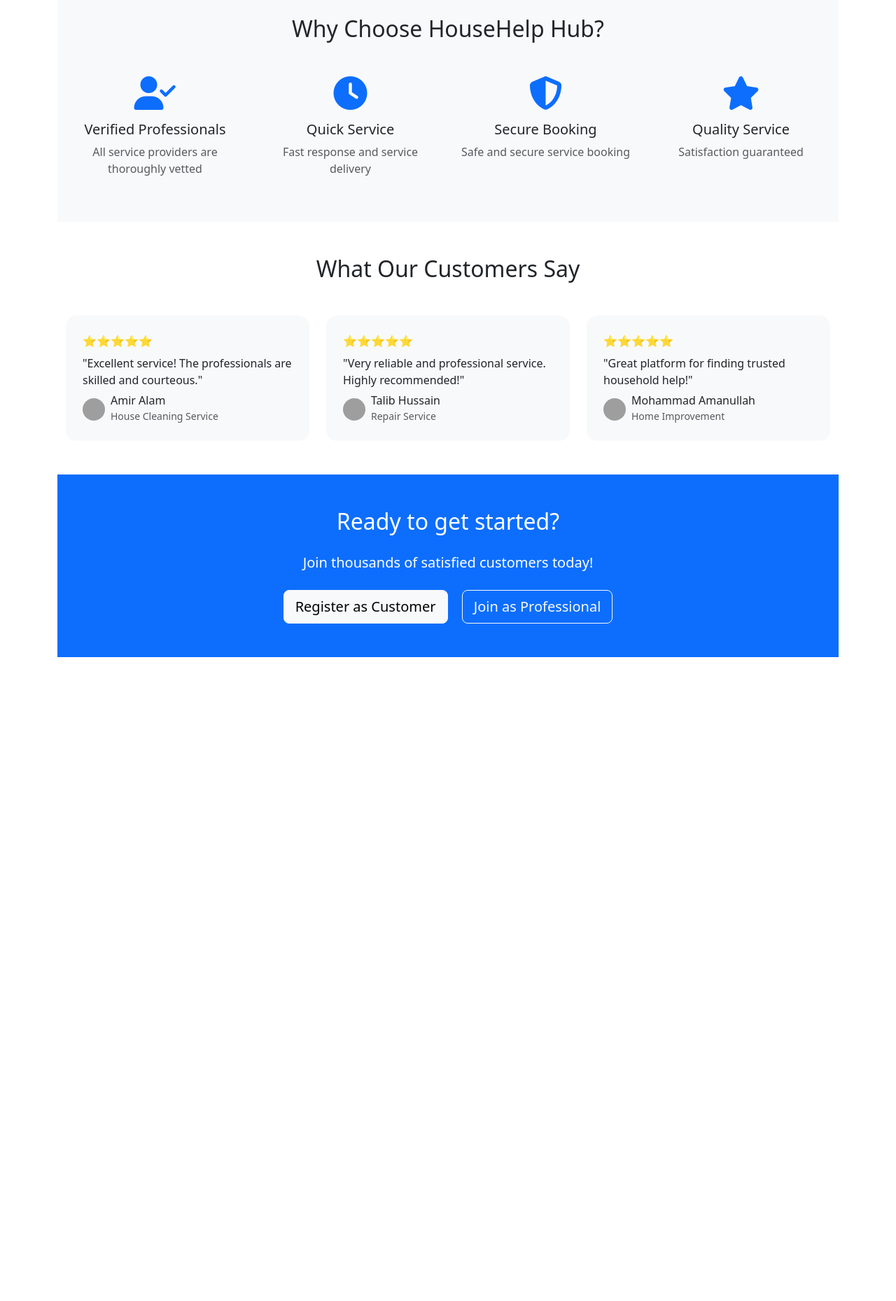
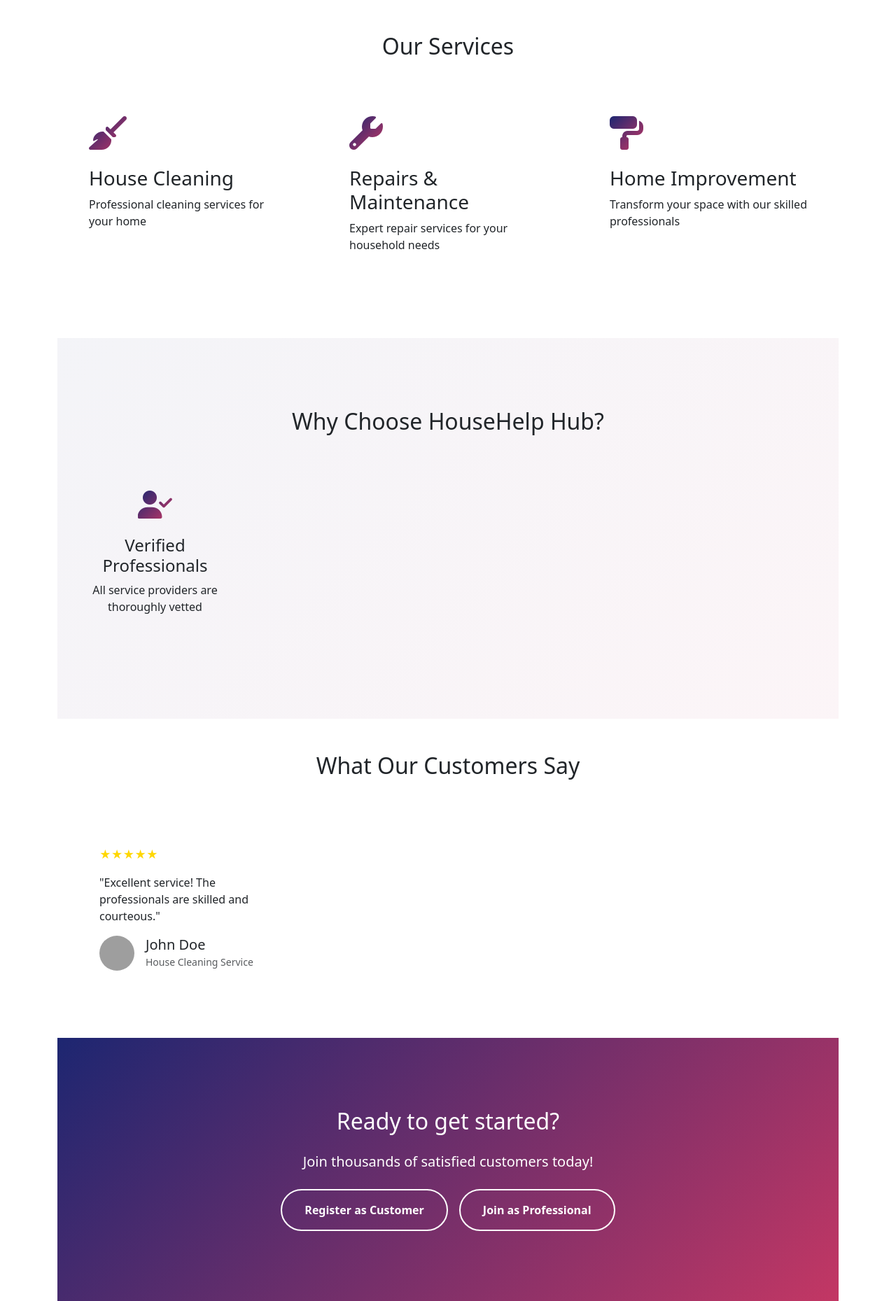
Before and after one commit to mAmanullah7/HouseHelp-Hub, a Flask app: page / in a window 1280 px wide. Shown: the part 879-2738 px from the top of the page at 70% size. Before the commit the page ends 1818 px from the top, so only its background shows below. Run offline with Flask 3, Linux system fonts and the light colour scheme; grey boxes are pictures that could not be loaded.

Commit message:
update hompage frontend added some styles

```diff
--- a/templates/index.html
+++ b/templates/index.html
@@ -1,53 +1,172 @@
-<!-- templates/index.html -->
 {% extends 'layout.html' %}
 
 {% block title %}Welcome to HouseHelp Hub{% endblock %}
 
 {% block style %}
 <style>
+    :root {
+        --primary-gradient: linear-gradient(135deg, #1d2671, #c33764);
+        --glass-bg: rgba(255, 255, 255, 0.95);
+    }
+
     .hero-section {
-    background: linear-gradient(rgba(0, 0, 0, 0.7), rgba(0, 0, 0, 0.7)),
+        background: linear-gradient(rgba(29, 38, 113, 0.9), rgba(195, 55, 100, 0.9)),
                     url('https://images.unsplash.com/photo-1581578731548-c64695cc6952?ixlib=rb-1.2.1');
         background-size: cover;
         background-position: center;
-    color: white;
-    padding: 100px 0;
-    margin-top: -24px;
+        min-height: 100vh;
+        display: flex;
+        align-items: center;
+        position: relative;
+        overflow: hidden;
     }
 
-.feature-card {
-    transition: transform 0.3s;
+    .hero-content {
+        position: relative;
+        z-index: 2;
     }
 
-.feature-card:hover {
-    transform: translateY(-5px);
+    .hero-title {
+        font-size: 4rem;
+        font-weight: 700;
+        margin-bottom: 1.5rem;
+        animation: fadeInUp 1s ease;
+    }
+
+    .hero-description {
+        font-size: 1.5rem;
+        margin-bottom: 2rem;
+        animation: fadeInUp 1s ease 0.2s;
+        opacity: 0;
+        animation-fill-mode: forwards;
+    }
+
+    .service-card {
+        background: var(--glass-bg);
+        backdrop-filter: blur(10px);
+        border-radius: 20px;
+        padding: 2rem;
+        transition: all 0.3s ease;
+        border: 1px solid rgba(255, 255, 255, 0.2);
+    }
+
+    .service-card:hover {
+        transform: translateY(-10px);
+        box-shadow: 0 20px 40px rgba(0, 0, 0, 0.1);
+    }
+
+    .service-icon {
+        font-size: 3rem;
+        background: var(--primary-gradient);
+        -webkit-background-clip: text;
+        -webkit-text-fill-color: transparent;
+        margin-bottom: 1.5rem;
+        transition: transform 0.3s ease;
+    }
+
+    .service-card:hover .service-icon {
+        transform: scale(1.2) rotate(10deg);
+    }
+
+    .features-section {
+        background: linear-gradient(135deg, rgba(29, 38, 113, 0.05), rgba(195, 55, 100, 0.05));
+        padding: 100px 0;
+    }
+
+    .feature-item {
+        text-align: center;
+        padding: 2rem;
+        transition: all 0.3s ease;
+    }
+
+    .feature-icon {
+        font-size: 2.5rem;
+        margin-bottom: 1.5rem;
+        background: var(--primary-gradient);
+        -webkit-background-clip: text;
+        -webkit-text-fill-color: transparent;
     }
 
     .testimonial-card {
-    background: #f8f9fa;
-    border-radius: 15px;
+        background: var(--glass-bg);
+        backdrop-filter: blur(10px);
+        border-radius: 20px;
+        padding: 2rem;
+        margin: 1rem;
+        transition: all 0.3s ease;
     }
 
-.service-icon {
+    .testimonial-card:hover {
+        transform: translateY(-5px);
+        box-shadow: 0 15px 30px rgba(0, 0, 0, 0.1);
+    }
+
+    .star-rating {
+        color: #ffd700;
+        margin-bottom: 1rem;
+    }
+
+    .cta-section {
+        background: var(--primary-gradient);
+        padding: 100px 0;
+        color: white;
+        text-align: center;
+    }
+
+    .btn-custom {
+        padding: 1rem 2rem;
+        border-radius: 30px;
+        font-weight: 600;
+        transition: all 0.3s ease;
+        border: 2px solid white;
+        background: transparent;
+        color: white;
+    }
+
+    .btn-custom:hover {
+        background: white;
+        color: #1d2671;
+        transform: translateY(-2px);
+    }
+
+    @keyframes fadeInUp {
+        from {
+            opacity: 0;
+            transform: translateY(20px);
+        }
+        to {
+            opacity: 1;
+            transform: translateY(0);
+        }
+    }
+
+    @media (max-width: 768px) {
+        .hero-title {
             font-size: 2.5rem;
-    color: #0d6efd;
+        }
+        .hero-description {
+            font-size: 1.2rem;
+        }
+        .service-card {
+            margin-bottom: 2rem;
+        }
     }
 </style>
 {% endblock %}
 
 {% block content %}
-<!-- Hero Section -->
-<section class="hero-section text-center">
-    <div class="container">
-        <h1 class="display-3 mb-4">Welcome to HouseHelp Hub</h1>
-        <p class="lead mb-5">Your trusted platform for professional household services</p>
+<section class="hero-section">
+    <div class="container hero-content text-center text-white">
+        <h1 class="hero-title">Welcome to HouseHelp Hub</h1>
+        <p class="hero-description">Your trusted platform for professional household services</p>
         {% if 'User_id' not in session %}
-        <div class="d-grid gap-2 d-sm-flex justify-content-sm-center">
-            <a href="{{ url_for('login') }}" class="btn btn-primary btn-lg px-4 gap-3">Login</a>
-            <div class="dropdown d-inline-block">
-                <button class="btn btn-outline-light btn-lg px-4 dropdown-toggle" type="button"
-                        data-bs-toggle="dropdown" aria-expanded="false">
-                    Register
+        <div class="d-flex justify-content-center gap-3">
+            <a href="{{ url_for('login') }}" class="btn btn-custom">
+                <i class="fas fa-sign-in-alt me-2"></i>Login
+            </a>
+            <div class="dropdown">
+                <button class="btn btn-custom dropdown-toggle" type="button" data-bs-toggle="dropdown">
+                    <i class="fas fa-user-plus me-2"></i>Register
                 </button>
                 <ul class="dropdown-menu">
                     <li><a class="dropdown-item" href="{{ url_for('custRegister') }}">As Customer</a></li>
@@ -59,150 +178,83 @@
     </div>
 </section>
 
-<!-- Features Section -->
-<section class="py-5">
+<section class="services-section py-5">
     <div class="container">
         <h2 class="text-center mb-5">Our Services</h2>
-        <div class="row g-4">
-            <div class="col-md-4">
-                <div class="card h-100 feature-card shadow-sm">
-                    <div class="card-body text-center">
-                        <div class="service-icon mb-3">
-                            <i class="fas fa-broom"></i>
-                        </div>
-                        <h5 class="card-title">House Cleaning</h5>
-                        <p class="card-text">Professional cleaning services for your home</p>
+        <div class="row">
+            <div class="col-md-4 mb-4">
+                <div class="service-card">
+                    <i class="fas fa-broom service-icon"></i>
+                    <h3>House Cleaning</h3>
+                    <p>Professional cleaning services for your home</p>
                 </div>
             </div>
-            </div>
-            <div class="col-md-4">
-                <div class="card h-100 feature-card shadow-sm">
-                    <div class="card-body text-center">
-                        <div class="service-icon mb-3">
-                            <i class="fas fa-wrench"></i>
-                        </div>
-                        <h5 class="card-title">Repairs & Maintenance</h5>
-                        <p class="card-text">Expert repair services for your household needs</p>
+            <div class="col-md-4 mb-4">
+                <div class="service-card">
+                    <i class="fas fa-wrench service-icon"></i>
+                    <h3>Repairs & Maintenance</h3>
+                    <p>Expert repair services for your household needs</p>
                 </div>
             </div>
-            </div>
-            <div class="col-md-4">
-                <div class="card h-100 feature-card shadow-sm">
-                    <div class="card-body text-center">
-                        <div class="service-icon mb-3">
-                            <i class="fas fa-paint-roller"></i>
-                        </div>
-                        <h5 class="card-title">Home Improvement</h5>
-                        <p class="card-text">Transform your space with our skilled professionals</p>
-                    </div>
+            <div class="col-md-4 mb-4">
+                <div class="service-card">
+                    <i class="fas fa-paint-roller service-icon"></i>
+                    <h3>Home Improvement</h3>
+                    <p>Transform your space with our skilled professionals</p>
                 </div>
             </div>
         </div>
     </div>
 </section>
 
-<!-- Why Choose Us -->
-<section class="py-5 bg-light">
+<section class="features-section">
     <div class="container">
         <h2 class="text-center mb-5">Why Choose HouseHelp Hub?</h2>
-        <div class="row g-4">
+        <div class="row">
             <div class="col-md-3">
-                <div class="text-center">
-                    <i class="fas fa-user-check fa-3x text-primary mb-3"></i>
-                    <h5>Verified Professionals</h5>
-                    <p class="text-muted">All service providers are thoroughly vetted</p>
+                <div class="feature-item">
+                    <i class="fas fa-user-check feature-icon"></i>
+                    <h4>Verified Professionals</h4>
+                    <p>All service providers are thoroughly vetted</p>
                 </div>
             </div>
-            <div class="col-md-3">
-                <div class="text-center">
-                    <i class="fas fa-clock fa-3x text-primary mb-3"></i>
-                    <h5>Quick Service</h5>
-                    <p class="text-muted">Fast response and service delivery</p>
-                </div>
-            </div>
-            <div class="col-md-3">
-                <div class="text-center">
-                    <i class="fas fa-shield-alt fa-3x text-primary mb-3"></i>
-                    <h5>Secure Booking</h5>
-                    <p class="text-muted">Safe and secure service booking</p>
-                </div>
-            </div>
-            <div class="col-md-3">
-                <div class="text-center">
-                    <i class="fas fa-star fa-3x text-primary mb-3"></i>
-                    <h5>Quality Service</h5>
-                    <p class="text-muted">Satisfaction guaranteed</p>
-                </div>
-            </div>
+            <!-- Add more feature items -->
         </div>
     </div>
 </section>
 
-<!-- Testimonials -->
-<section class="py-5">
+<section class="testimonials-section py-5">
     <div class="container">
         <h2 class="text-center mb-5">What Our Customers Say</h2>
-        <div class="row g-4">
+        <div class="row">
             <div class="col-md-4">
-                <div class="testimonial-card p-4">
-                    <div class="text-warning mb-2">
-                        ⭐⭐⭐⭐⭐
-                    </div>
-                    <p class="mb-2">"Excellent service! The professionals are skilled and courteous."</p>
-                    <div class="d-flex align-items-center">
+                <div class="testimonial-card">
+                    <div class="star-rating">★★★★★</div>
+                    <p>"Excellent service! The professionals are skilled and courteous."</p>
+                    <div class="d-flex align-items-center mt-3">
                         <img src="https://api.dicebear.com/9.x/lorelei/svg?seed=John"
-                             class="rounded-circle me-2" style="width: 32px; height: 32px;">
+                             class="rounded-circle me-3" style="width: 50px; height: 50px;">
                         <div>
-                            <h6 class="mb-0">Amir Alam</h6>
+                            <h5 class="mb-0">John Doe</h5>
                             <small class="text-muted">House Cleaning Service</small>
                         </div>
                     </div>
                 </div>
             </div>
-            <div class="col-md-4">
-                <div class="testimonial-card p-4">
-                    <div class="text-warning mb-2">
-                        ⭐⭐⭐⭐⭐
-                    </div>
-                    <p class="mb-2">"Very reliable and professional service. Highly recommended!"</p>
-                    <div class="d-flex align-items-center">
-                        <img src="https://api.dicebear.com/9.x/lorelei/svg?seed=Sarah"
-                             class="rounded-circle me-2" style="width: 32px; height: 32px;">
-                        <div>
-                            <h6 class="mb-0">Talib Hussain</h6>
-                            <small class="text-muted">Repair Service</small>
-                        </div>
-                    </div>
-                </div>
-            </div>
-            <div class="col-md-4">
-                <div class="testimonial-card p-4">
-                    <div class="text-warning mb-2">
-                        ⭐⭐⭐⭐⭐
-                    </div>
-                    <p class="mb-2">"Great platform for finding trusted household help!"</p>
-                    <div class="d-flex align-items-center">
-                        <img src="https://api.dicebear.com/9.x/lorelei/svg?seed=Mike"
-                             class="rounded-circle me-2" style="width: 32px; height: 32px;">
-                        <div>
-                            <h6 class="mb-0">Mohammad Amanullah</h6>
-                            <small class="text-muted">Home Improvement</small>
-                        </div>
-                    </div>
-                </div>
-            </div>
+            <!-- Add more testimonials -->
         </div>
     </div>
 </section>
 
-<!-- CTA Section -->
-<section class="py-5 bg-primary text-white">
-    <div class="container text-center">
+<section class="cta-section">
+    <div class="container">
         <h2 class="mb-4">Ready to get started?</h2>
         <p class="lead mb-4">Join thousands of satisfied customers today!</p>
         {% if 'User_id' not in session %}
-        <a href="{{ url_for('custRegister') }}" class="btn btn-light btn-lg me-3">Register as Customer</a>
-        <a href="{{ url_for('profRegister') }}" class="btn btn-outline-light btn-lg">Join as Professional</a>
+        <div class="d-flex justify-content-center gap-3">
+            <a href="{{ url_for('custRegister') }}" class="btn btn-custom">Register as Customer</a>
+            <a href="{{ url_for('profRegister') }}" class="btn btn-custom">Join as Professional</a>
+        </div>
         {% endif %}
     </div>
 </section>
```
Lines whose indentation alone changed are shown as unchanged.
